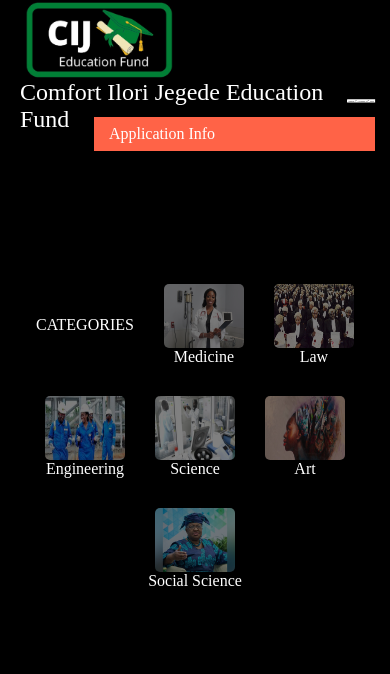
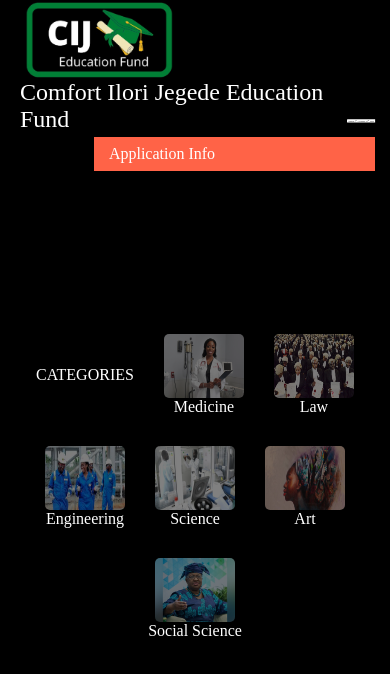
Before and after one commit to Comfort-Jegede/CIJ-Scholarship-Fund, a plain HTML site: page index.html in a window 390 px wide. Shown: the top 674 px of the page. Drawn offline with Linux system fonts and the light colour scheme.

Commit message:
Update style.css

```diff
--- a/style.css
+++ b/style.css
@@ -212,7 +212,10 @@ li{
 @media screen and (max-width: 650px){
 
     .application-dates{
-        top: 85px;
+        top: 105px;
+    }
+    .body-container{
+        margin-top: 150px;
     }
     .lists{
         font-size: 0.7rem;
@@ -224,5 +227,4 @@ li{
     .flag{
         display:none;
     }
-
 }
```
